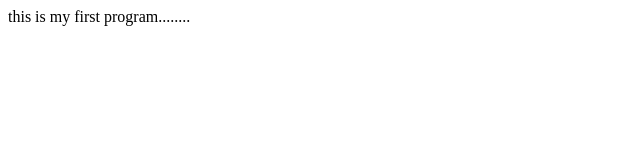
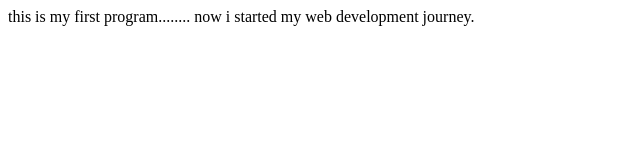
Before and after one commit to gauravshukla111/project, a plain HTML site: page index.html in a window 1280 px wide. Shown: the whole page, without its empty margins (0-640 px from the left). Drawn offline with Linux system fonts and the light colour scheme.

Commit message:
second commit

```diff
--- a/index.html
+++ b/index.html
@@ -7,5 +7,6 @@
 </head>
 <body>
     this is my first program........
+    now i started my web development journey.
 </body>
 </html>
```
